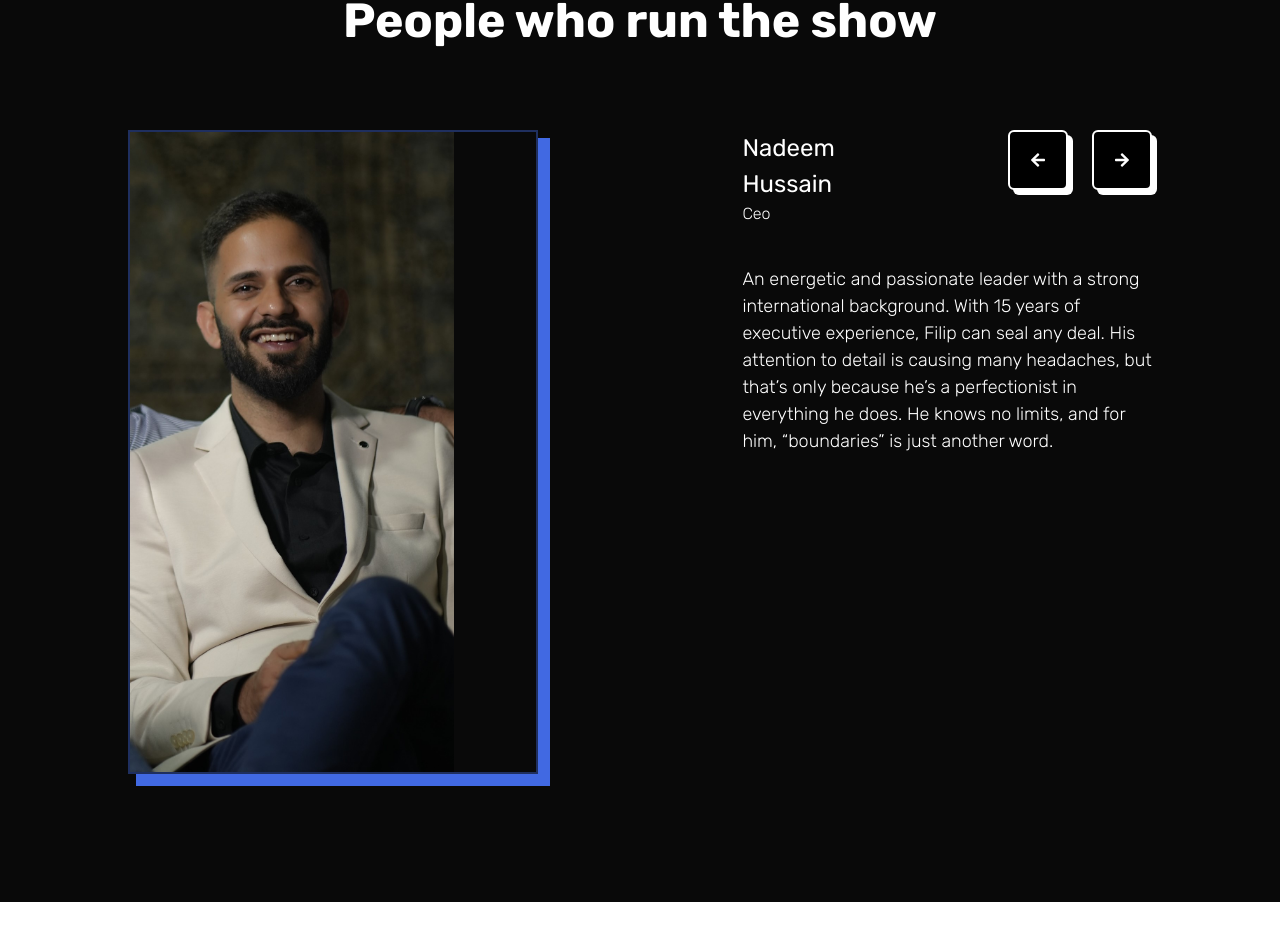
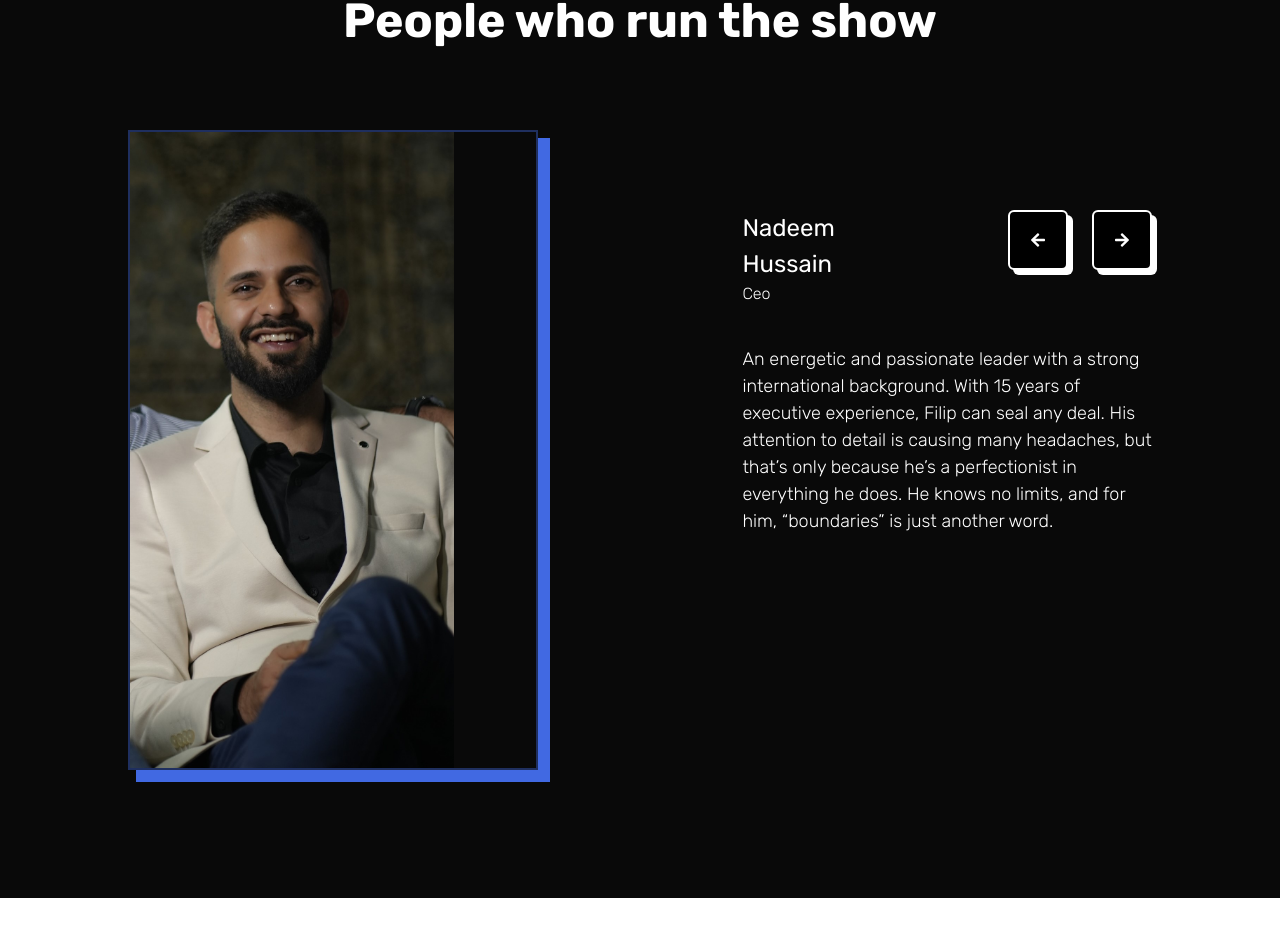
Before and after one commit to irfan-akhan/aqion, a Next.js app: page /about-aqion-tech in a window 1280 px wide. Shown: the part 3731-4671 px from the top of the page. Built offline with nearby package versions, Linux system fonts and the light colour scheme; a web font is replaced by a local one.

Commit message:
management design fix

```diff
--- a/src/components/ManagementCard.js
+++ b/src/components/ManagementCard.js
@@ -52,11 +52,22 @@ export default function ManagementCard() {
 				border="2px solid #4169e166"
 				boxShadow="10px 10px 0px 2px #4169E2"
 				textAlign="center"
+				height={"80vh"}
+				overflow="hidden"
 			>
-				<Image src={activeCard.picture} alt="aqion" width="80%" />
+				<Image
+					src={activeCard.picture}
+					objectFit={"cover"}
+					alt="aqion"
+					width="80%"
+				/>
 			</Flex>
-			<Box width={{ base: "100%", md: "40%" }}>
-				<Flex gap="20" justify="space-between">
+			<Flex
+				mt={{ base: "2vh", md: "10vh" }}
+				direction={"column"}
+				width={{ base: "100%", md: "40%" }}
+			>
+				<Flex gap={{ base: "5", md: "20" }} justify="space-between">
 					<Box>
 						<Text
 							data-aos="fade-up"
@@ -127,11 +138,12 @@ export default function ManagementCard() {
 					data-aos="fade-up"
 					fontWeight="300"
 					mb="5"
+					p={{ base: "4", md: "0" }}
 					fontSize={{ base: "large", md: "large" }}
 				>
 					{activeCard.desc}
 				</Text>
-			</Box>
+			</Flex>
 		</>
 	);
 }
```
